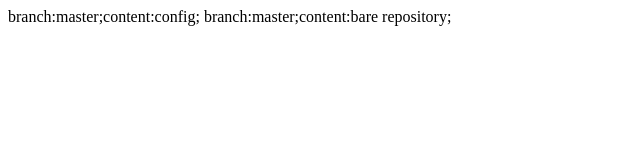
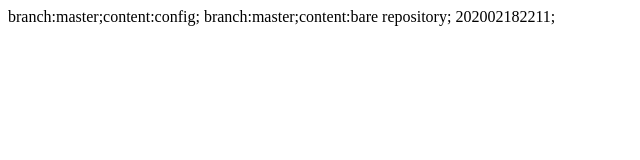
Before and after one commit to taifu1982/git_learning, a plain HTML site: page index.html in a window 1280 px wide. Shown: the whole page, without its empty margins (0-640 px from the left). Drawn offline with Linux system fonts and the light colour scheme.

Commit message:
add string 202002182211

```diff
--- a/index.html
+++ b/index.html
@@ -7,5 +7,6 @@
 <body>
 	branch:master;content:config;
 	branch:master;content:bare repository;
+	202002182211;
 </body>
 </html>
```
